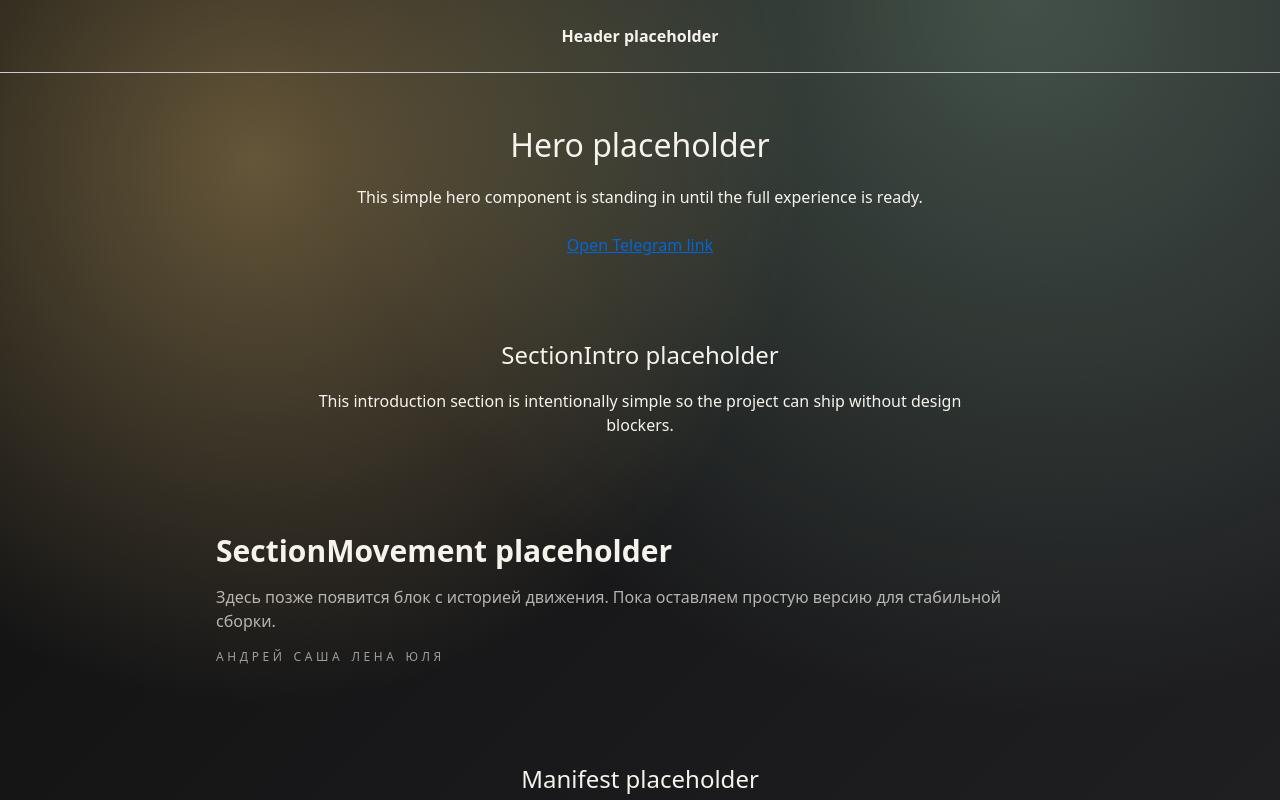
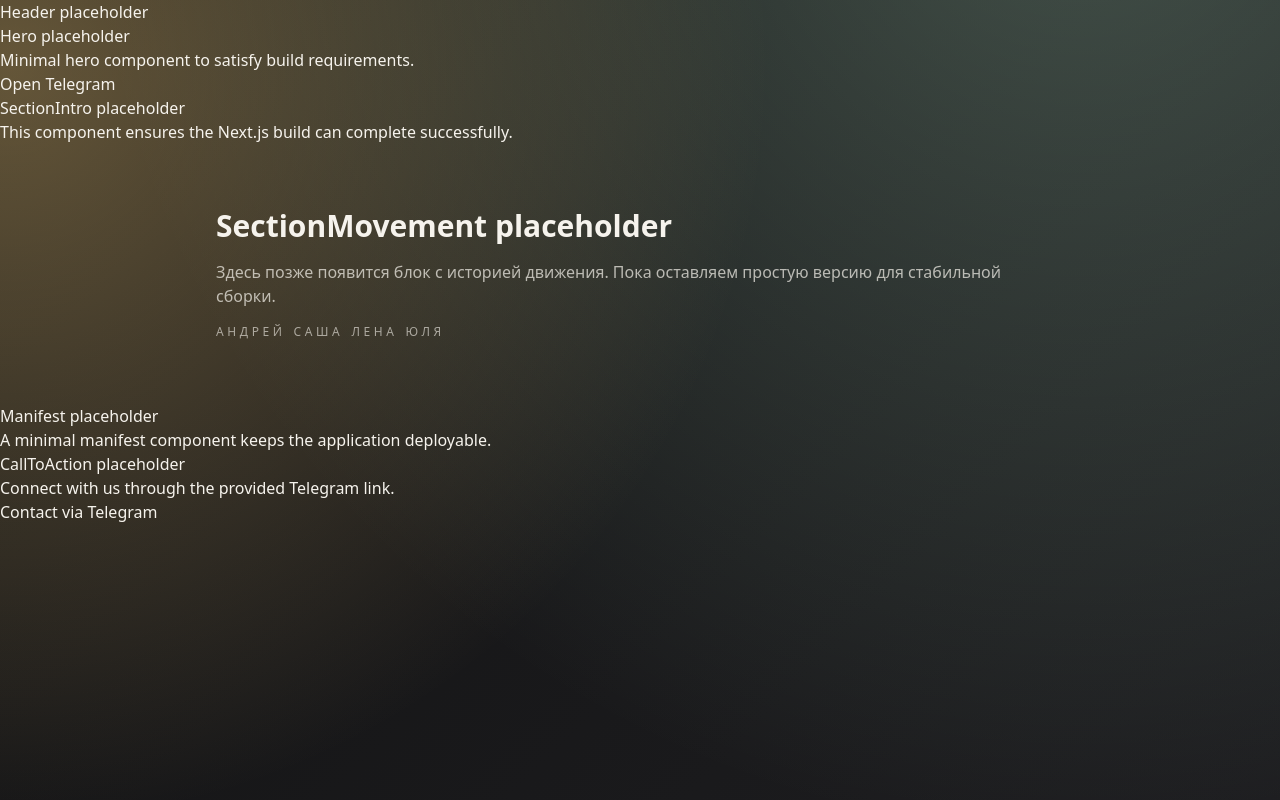
Before and after one commit to DEOZMSK/kcopoc_friends, a Next.js app: page / in a window 1280 px wide. Shown: the top 800 px of the page. Built offline with nearby package versions, Linux system fonts and the light colour scheme.

Commit message:
Simplify placeholder components to unblock build

```diff
--- a/components/CallToAction.tsx
+++ b/components/CallToAction.tsx
@@ -1,26 +1,15 @@
-interface CallToActionProps {
+type CallToActionProps = {
   telegramLink: string;
-}
+};
 
-export default function CallToAction({ telegramLink }: CallToActionProps) {
+const CallToAction = ({ telegramLink }: CallToActionProps) => {
   return (
-    <section
-      style={{
-        padding: "2rem",
-        textAlign: "center",
-        border: "1px solid #ccc",
-        borderRadius: "1rem",
-        margin: "2rem auto",
-        maxWidth: "640px",
-      }}
-    >
-      <h2 style={{ fontSize: "1.5rem", marginBottom: "1rem" }}>CallToAction placeholder</h2>
-      <p style={{ marginBottom: "1.5rem" }}>
-        This placeholder section keeps the deployment working while the final design is prepared.
-      </p>
-      <a href={telegramLink} style={{ color: "#0366d6", textDecoration: "underline" }}>
-        Contact us on Telegram
-      </a>
+    <section>
+      <h2>CallToAction placeholder</h2>
+      <p>Connect with us through the provided Telegram link.</p>
+      <a href={telegramLink}>Contact via Telegram</a>
     </section>
   );
-}
+};
+
+export default CallToAction;
--- a/components/Header.tsx
+++ b/components/Header.tsx
@@ -1,14 +1,9 @@
-export default function Header() {
+const Header = () => {
   return (
-    <header
-      style={{
-        padding: "1.5rem",
-        textAlign: "center",
-        borderBottom: "1px solid #ccc",
-        fontWeight: 600,
-      }}
-    >
-      Header placeholder
+    <header>
+      <h1>Header placeholder</h1>
     </header>
   );
-}
+};
+
+export default Header;
--- a/components/Hero.tsx
+++ b/components/Hero.tsx
@@ -1,24 +1,15 @@
-interface HeroProps {
+type HeroProps = {
   telegramLink: string;
-}
+};
 
-export default function Hero({ telegramLink }: HeroProps) {
+const Hero = ({ telegramLink }: HeroProps) => {
   return (
-    <section
-      style={{
-        padding: "3rem 1.5rem",
-        textAlign: "center",
-        margin: "0 auto",
-        maxWidth: "720px",
-      }}
-    >
-      <h1 style={{ fontSize: "2rem", marginBottom: "1rem" }}>Hero placeholder</h1>
-      <p style={{ marginBottom: "1.5rem" }}>
-        This simple hero component is standing in until the full experience is ready.
-      </p>
-      <a href={telegramLink} style={{ color: "#0366d6", textDecoration: "underline" }}>
-        Open Telegram link
-      </a>
+    <section>
+      <h2>Hero placeholder</h2>
+      <p>Minimal hero component to satisfy build requirements.</p>
+      <a href={telegramLink}>Open Telegram</a>
     </section>
   );
-}
+};
+
+export default Hero;
--- a/components/Manifest.tsx
+++ b/components/Manifest.tsx
@@ -1,17 +1,10 @@
-export default function Manifest() {
+const Manifest = () => {
   return (
-    <section
-      style={{
-        padding: "2rem",
-        textAlign: "center",
-        margin: "0 auto",
-        maxWidth: "720px",
-      }}
-    >
-      <h2 style={{ fontSize: "1.5rem", marginBottom: "1rem" }}>Manifest placeholder</h2>
-      <p>
-        A concise placeholder manifest keeps the deployment green while we craft the final narrative.
-      </p>
+    <section>
+      <h2>Manifest placeholder</h2>
+      <p>A minimal manifest component keeps the application deployable.</p>
     </section>
   );
-}
+};
+
+export default Manifest;
--- a/components/SectionIntro.tsx
+++ b/components/SectionIntro.tsx
@@ -1,17 +1,10 @@
-export default function SectionIntro() {
+const SectionIntro = () => {
   return (
-    <section
-      style={{
-        padding: "2rem",
-        textAlign: "center",
-        margin: "0 auto",
-        maxWidth: "720px",
-      }}
-    >
-      <h2 style={{ fontSize: "1.5rem", marginBottom: "1rem" }}>SectionIntro placeholder</h2>
-      <p>
-        This introduction section is intentionally simple so the project can ship without design blockers.
-      </p>
+    <section>
+      <h2>SectionIntro placeholder</h2>
+      <p>This component ensures the Next.js build can complete successfully.</p>
     </section>
   );
-}
+};
+
+export default SectionIntro;
```
